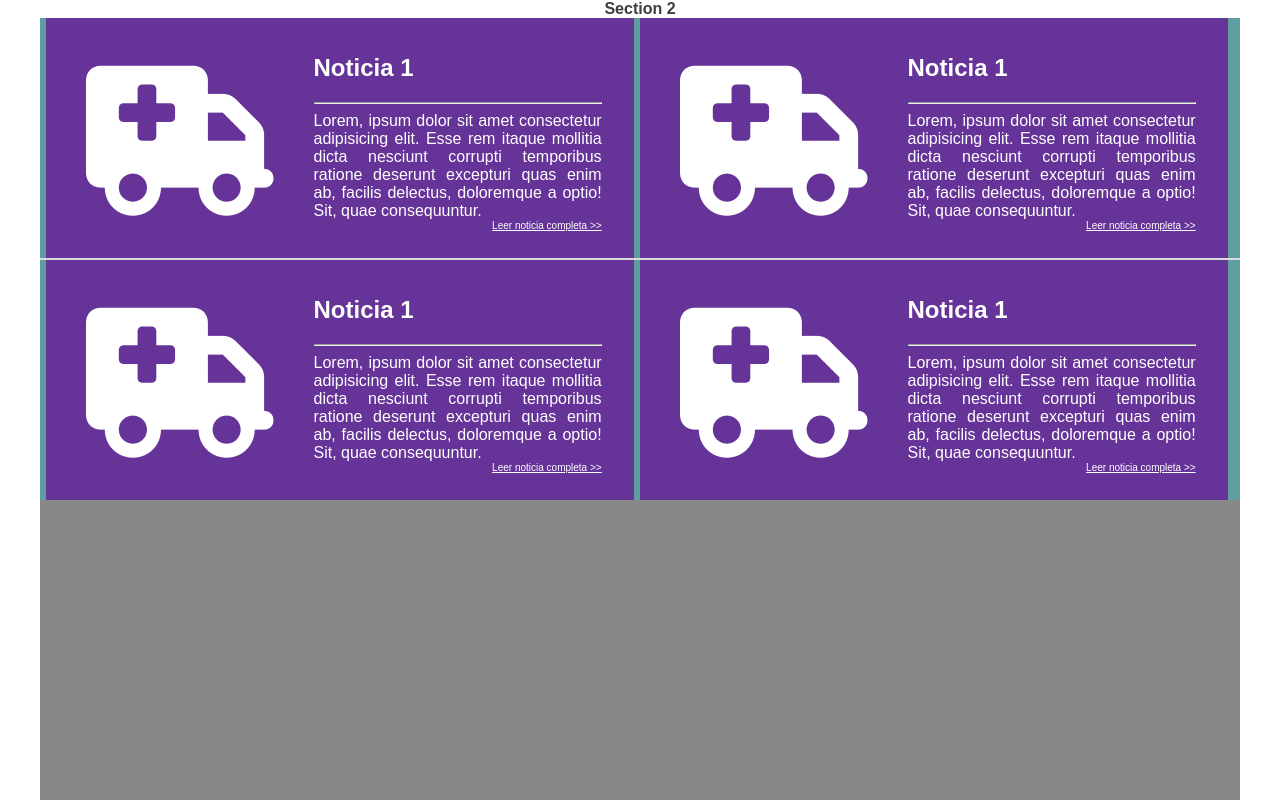
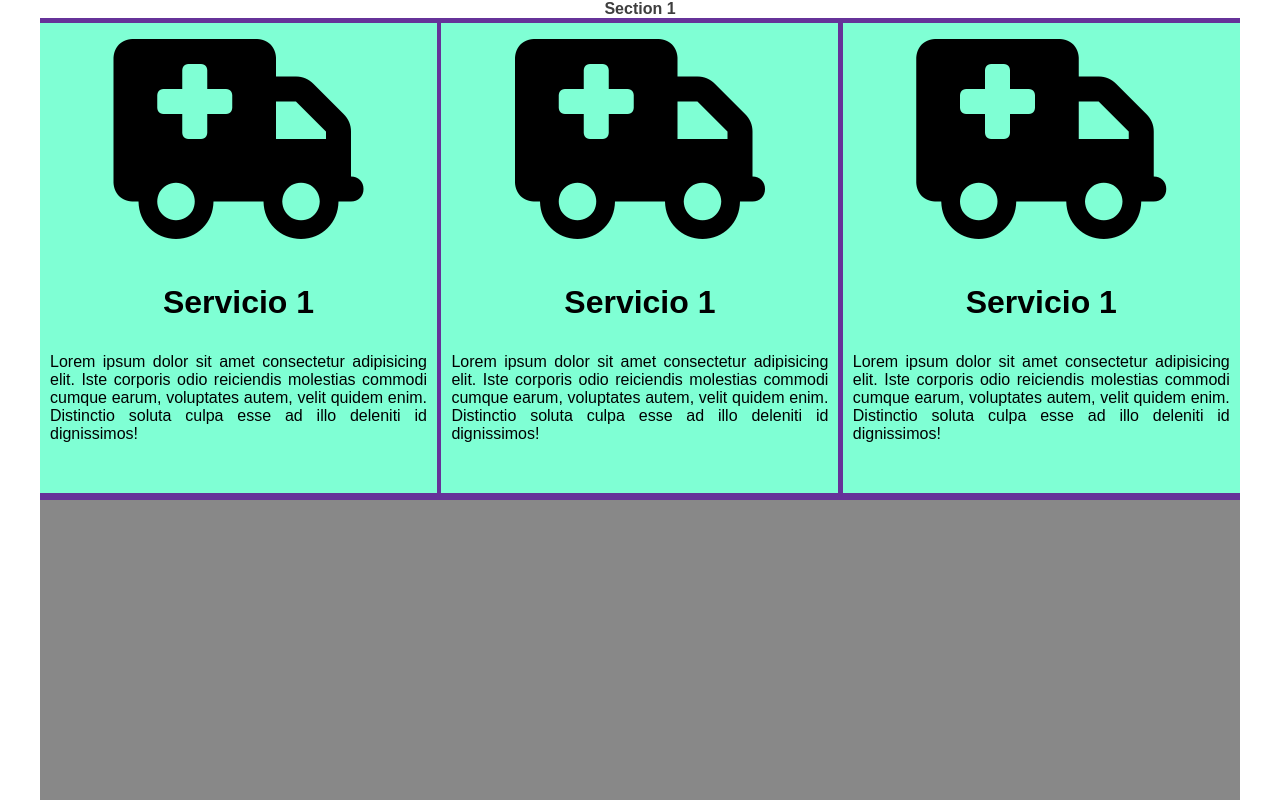
Before and after one commit to DidioArbey/proyecto1, a plain HTML site: page index.html in a window 1280 px wide. Shown: the top 800 px of the page. Drawn offline with Linux system fonts and the light colour scheme.

Commit message:
seccion 1 modal de servicios

```diff
--- a/index.html
+++ b/index.html
@@ -13,72 +13,57 @@
 <body>
     <div class="container">
 
+        <div class="section-1">
+            <p class="section-text">Section 1</p>
+            <div class="col-3">
+                <p>
 
-        <div class="section-2">
-            <p class="section-text">Section 2</p>
-            <div class="section-news">
+                    <i class="fas fa-ambulance" style="font-size:200px"></i>
+                </p>
+                <div class="service-content">
 
-                <div class="news">
-                    <div class="news-data">
-                        <div class="news-image">
-                            <i class="fas fa-ambulance news-logo" style="font-size:150px"></i>
-                        </div>
-                        <div class="news-text">
-                            <h2 class="news-title">Noticia 1</h2>
-                            <hr>
-                            <p class="news-info" style="margin:0; padding:0;">Lorem, ipsum dolor sit amet consectetur adipisicing
-                                elit. Esse rem itaque mollitia dicta nesciunt corrupti temporibus ratione deserunt excepturi
-                                quas enim ab, facilis delectus, doloremque a optio! Sit, quae consequuntur.</p>
-                            <span class="news-url"><a href="#">Leer noticia completa >></a></span>
-                        </div>
-                    </div>
-                    <div class="news-data">
-                        <div class="news-image">
-                            <i class="fas fa-ambulance news-logo" style="font-size:150px"></i>
-                        </div>
-                        <div class="news-text">
-                            <h2 class="news-title">Noticia 1</h2>
-                            <hr>
-                            <p class="news-info" style="margin:0; padding:0;">Lorem, ipsum dolor sit amet consectetur adipisicing
-                                elit. Esse rem itaque mollitia dicta nesciunt corrupti temporibus ratione deserunt excepturi
-                                quas enim ab, facilis delectus, doloremque a optio! Sit, quae consequuntur.</p>
-                            <span class="news-url"><a href="#">Leer noticia completa >></a></span> </div>
-                    </div>
-                </div>
-                <div class="news">
-                    <div class="news-data">
-
-                        <div class="news-image">
-                            <i class="fas fa-ambulance news-logo" style="font-size:150px"></i>
-                        </div>
-                        <div class="news-text">
-                            <h2 class="news-title">Noticia 1</h2>
-                            <hr>
-                            <p class="news-info" style="margin:0; padding:0;">Lorem, ipsum dolor sit amet consectetur adipisicing
-                                elit. Esse rem itaque mollitia dicta nesciunt corrupti temporibus ratione deserunt excepturi
-                                quas enim ab, facilis delectus, doloremque a optio! Sit, quae consequuntur.</p>
-                            <span class="news-url"><a href="#">Leer noticia completa >></a></span> </div>
-                    </div>
-                    <div class="news-data">
-
-                        <div class="news-image">
-                            <i class="fas fa-ambulance news-logo" style="font-size:150px"></i>
-                        </div>
-                        <div class="news-text">
-                            <h2 class="news-title">Noticia 1</h2>
-                            <hr>
-                            <p class="news-info" style="margin:0; padding:0;">Lorem, ipsum dolor sit amet consectetur adipisicing
-                                elit. Esse rem itaque mollitia dicta nesciunt corrupti temporibus ratione deserunt excepturi
-                                quas enim ab, facilis delectus, doloremque a optio! Sit, quae consequuntur.</p>
-                            <span class="news-url"><a href="#">Leer noticia completa >></a></span> </div>
-                    </div>
-
+                    <h1>
+                        Servicio 1
+                    </h1>
+                    <p class="service-text">
+                        Lorem ipsum dolor sit amet consectetur adipisicing elit. Iste corporis odio reiciendis molestias commodi cumque earum, voluptates
+                        autem, velit quidem enim. Distinctio soluta culpa esse ad illo deleniti id dignissimos!
+                    </p>
                 </div>
             </div>
+            <div class="col-3">
+                <p>
 
+                    <i class="fas fa-ambulance" style="font-size:200px"></i>
+                </p>
+                <div class="service-content">
+
+                    <h1>
+                        Servicio 1
+                    </h1>
+                    <p class="service-text">
+                        Lorem ipsum dolor sit amet consectetur adipisicing elit. Iste corporis odio reiciendis molestias commodi cumque earum, voluptates
+                        autem, velit quidem enim. Distinctio soluta culpa esse ad illo deleniti id dignissimos!
+                    </p>
+                </div>
+            </div>
+            <div class="col-3">
+                <p>
+
+                    <i class="fas fa-ambulance" style="font-size:200px"></i>
+                </p>
+                <div class="service-content">
+
+                    <h1>
+                        Servicio 1
+                    </h1>
+                    <p class="service-text">
+                        Lorem ipsum dolor sit amet consectetur adipisicing elit. Iste corporis odio reiciendis molestias commodi cumque earum, voluptates
+                        autem, velit quidem enim. Distinctio soluta culpa esse ad illo deleniti id dignissimos!
+                    </p>
+                </div>
+            </div>
         </div>
-
-
 
     </div>
 
```
